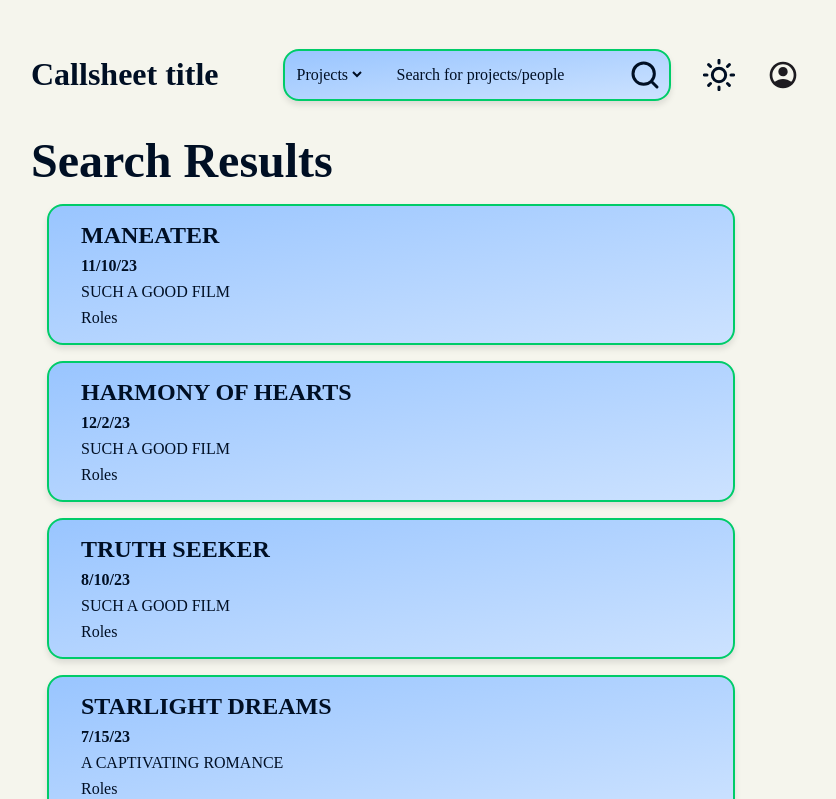
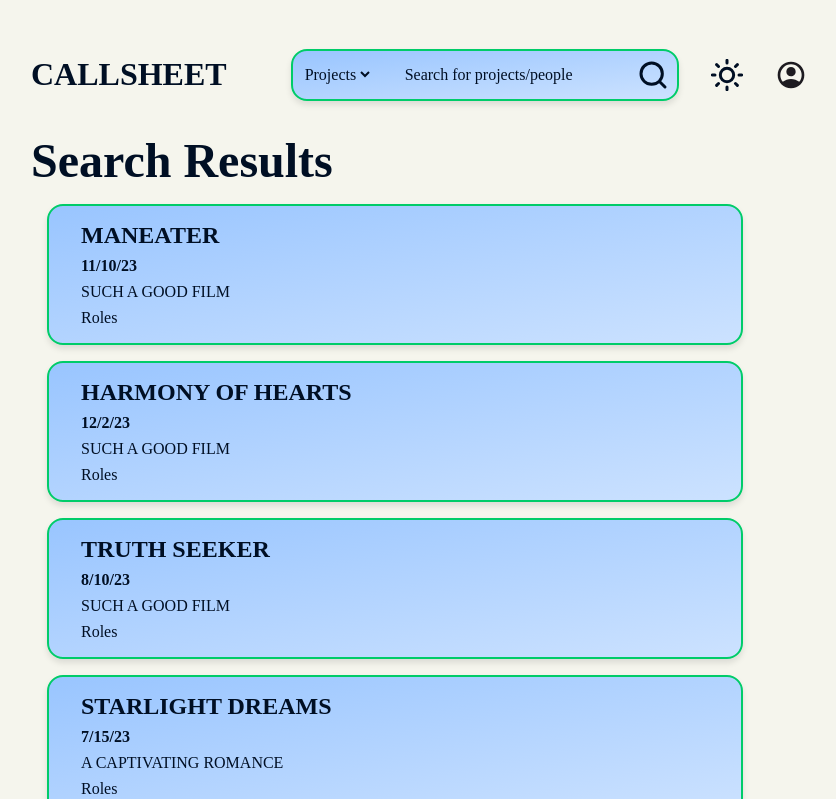
Before and after one commit to BPukhrambam/CallSheet-Prototype, a React app in the folder frontend/: page /results in a window 1280 px wide. Shown: the top 799 px of the page, without its empty margins (81-917 px from the left). Built offline with nearby package versions, Linux system fonts and the light colour scheme; the HTML template or start-up script is replaced by a standard one.

Commit message:
Minor CSS updates

```diff
--- a/frontend/src/App.css
+++ b/frontend/src/App.css
@@ -214,6 +214,10 @@ p {
   cursor: pointer !important;
 }
 
+.site-title-text {
+
+}
+
 /* #root {
   max-width: 1280px;
   margin: 0 auto;
--- a/frontend/src/App.tsx
+++ b/frontend/src/App.tsx
@@ -90,7 +90,7 @@ export function Navbar() {
   return (
     <div className='navbar-wrapper'>
       <div className='navbar-item site-title'>
-        <h3 onClick={goHome} className='link'>Callsheet title</h3>
+        <h3 onClick={goHome} className='site-title-text link'>CALLSHEET</h3>
       </div>
       <div className='navbar-item search-bar'>
         <select className='search-selector link'>
```
